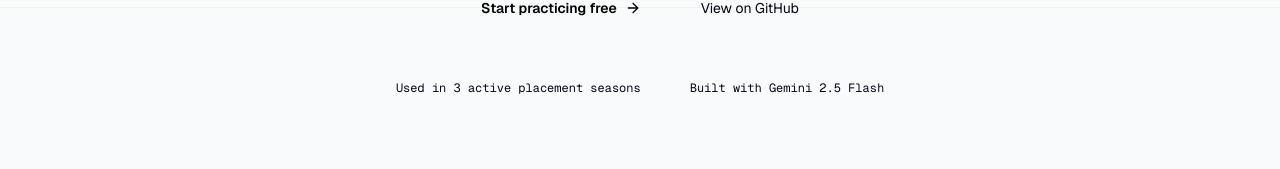
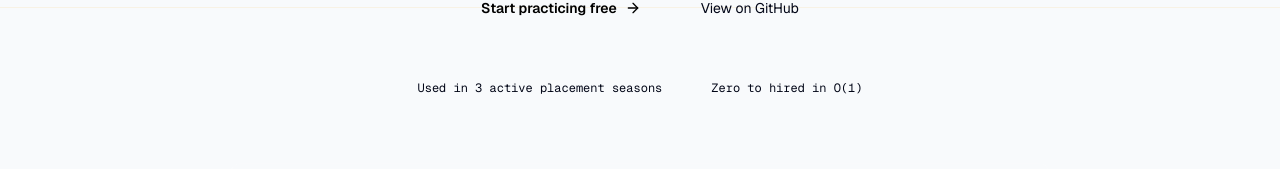
Before and after one commit to nmnroy/-AI-Powered-Interview, a Next.js app in the folder clerk-nextjs/: page / in a window 1280 px wide. Shown: the part 540-709 px from the top of the page. Built offline with nearby package versions, Linux system fonts and the light colour scheme.

Commit message:
update: landing page github link and tagline

```diff
--- a/clerk-nextjs/src/app/page.tsx
+++ b/clerk-nextjs/src/app/page.tsx
@@ -153,7 +153,7 @@ export default function Home() {
               alignItems: 'center',
               gap: '8px'
             }}>Start practicing free <ArrowRight size={16} /></Link>
-            <a href="https://github.com" target="_blank" rel="noopener noreferrer" style={{
+            <a href="https://github.com/nmnroy/-AI-Powered-Interview" target="_blank" rel="noopener noreferrer" style={{
               background: 'transparent',
               border: '1px solid var(--border-strong)',
               color: 'var(--text-secondary)',
@@ -170,7 +170,7 @@ export default function Home() {
           <div style={{ display: 'flex', alignItems: 'center', justifyContent: 'center', gap: '24px', marginBottom: '64px' }}>
             <span style={{ fontSize: '12px', color: 'var(--text-muted)', fontFamily: 'var(--font-mono)' }}>Used in 3 active placement seasons</span>
             <span style={{ width: '1px', height: '12px', background: 'var(--border-default)' }} />
-            <span style={{ fontSize: '12px', color: 'var(--text-muted)', fontFamily: 'var(--font-mono)' }}>Built with Gemini 2.5 Flash</span>
+            <span style={{ fontSize: '12px', color: 'var(--text-muted)', fontFamily: 'var(--font-mono)' }}>Zero to hired in O(1)</span>
           </div>
 
           {/* Preview Card */}
```
